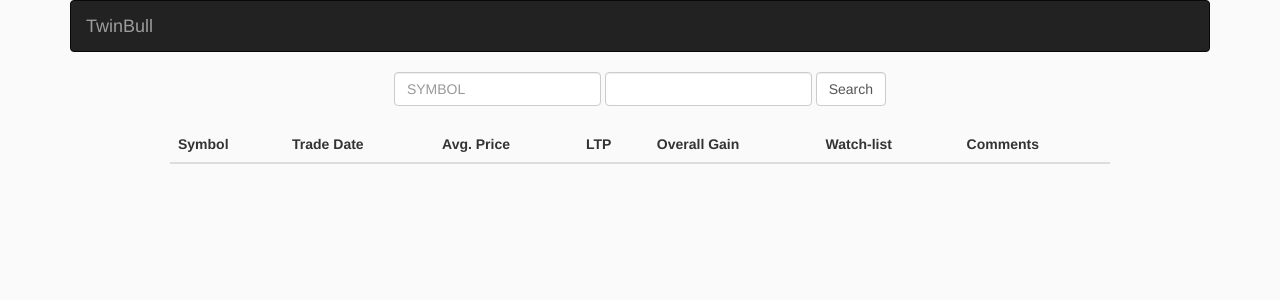
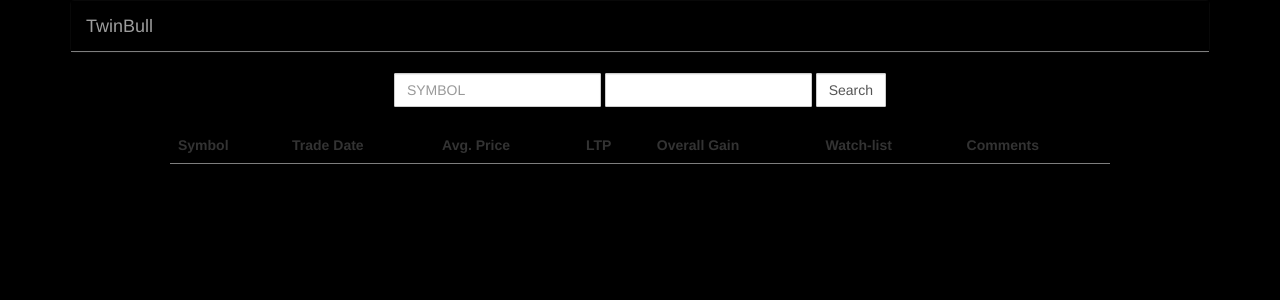
Before and after one commit to mani098/twinbull, a Django app: template stocks/templates/stocks/history.html in a window 1280 px wide. Shown: the top 300 px of the page. Run offline with Django 3.2, Linux system fonts and the light colour scheme; the template is opened without the code that fills it, so the values that code supplies are empty; some libraries are stand-ins or nearby versions.

Commit message:
refactore ui

```diff
--- a/static/css/app.css
+++ b/static/css/app.css
@@ -1,13 +1,17 @@
 body {
-    background-color: hsl(0, 0%, 98%)
+    background-color: #000;
+}
+
+.tbl-heading, .avg-price, .ltp-gn, .ovl-gn, .timeago {
+    color: #7e7e7e;
 }
 
 .addFadeColor, .addFadeColor > a {
-    color: #666666;
+    color: #7e7e7e;
     font-size: 11px;
 }
 
-.today-change{
+.today-change {
     font-size: 12px;
 }
 
@@ -21,6 +25,7 @@ span.remove-btn {
 tr:hover span.remove-btn {
     visibility: visible;
 }
+
 span.add-btn {
     margin-left: 30%;
     margin-top: 13%;
@@ -37,22 +42,48 @@ span.ok-btn {
 .stock-container {
     margin: 20px 100px 0 100px;
 }
+
 .symbol {
     cursor: pointer;
     margin-bottom: 4px;
+    color: #00cc00;
 }
+
 .pre-loader-gif {
-    width: 10px;
-    height: 10px;
+    width: 15px;
+    height: 15px;
+}
+
+.filter-date {
+    background-color: #c8c8c8;
+    color: #464646;
+    border: 1px solid #464646;
 }
 
 /*Override vendor css*/
 
 /*.modal-dialog {*/
-    /*max-height: 900px;*/
-    /*width: 1200px;*/
+/*max-height: 900px;*/
+/*width: 1200px;*/
 /*}*/
 
 .timeago {
     text-transform: capitalize;
 }
+
+.table > tbody > tr > td {
+    border-top: 0;
+}
+
+.table > thead > tr > th {
+    border-bottom: 1px solid #7e7e7e;
+}
+
+.container-fluid {
+    background-color: #000;
+    border-bottom: 1px solid #7e7e7e;
+}
+
+.form-control {
+    border-radius: 1px;
+}
--- a/static/js/app.js
+++ b/static/js/app.js
@@ -1,7 +1,7 @@
 $(function () {
     // Update the current stock price after DOM loaded
     updateStockPrice();
-    $("time.timeago").timeago();
+    // $("time.timeago").timeago();
 
     // $('.symbol').click(function (e) {
     //     e.preventDefault();
@@ -58,7 +58,7 @@ function updateStockPrice() {
 
     if (!stock_ids) return;
 
-    $('.ovl-gn, .ltp-gn').html('<img class="pre-loader-gif" src="/static/img/preloader.gif">');
+    $('.ovl-gn, .ltp-gn').html('<img class="pre-loader-gif" src="/static/img/pre-loader.gif">');
 
     var stockQuotes_url = '/api/stockQuotes?stock_ids=' + stock_ids;
     $.ajax({
@@ -86,13 +86,13 @@ function updateStockPrice() {
 }
 
 function changePriceColor(price, domElement) {
-    if (price > 0 || price == NaN) {
-        domElement.css('color', '#3a6c00');
+    if (price > 0 || price === NaN) {
+        domElement.css('color', '#00cc00');
         domElement.prepend('<span></span>');
         domElement.find('span').addClass('glyphicon').addClass('glyphicon-arrow-up');
     }
     else {
-        domElement.css('color', '#c51010');
+        domElement.css('color', '#ff0000');
         domElement.prepend('<span></span>');
         domElement.find('span').addClass('glyphicon').addClass('glyphicon-arrow-down');
     }
--- a/stocks/templates/stocks/base.html
+++ b/stocks/templates/stocks/base.html
@@ -30,6 +30,6 @@
 <script src="//ajax.googleapis.com/ajax/libs/jquery/1.12.4/jquery.min.js"></script>
 <script src="//maxcdn.bootstrapcdn.com/bootstrap/3.3.7/js/bootstrap.min.js"></script>
 <script src="//code.jquery.com/ui/1.12.0/jquery-ui.js"></script>
-<script src="{% static '/vendor/jquery.timeago.js' %}"></script>
+{#<script src="{% static '/vendor/jquery.timeago.js' %}"></script>#}
 <script src="{% static '/js/app.js' %}"></script>
 </html>
```
Also changed, not shown: stocks/templates/stocks/index.html (+15 -14 lines).
